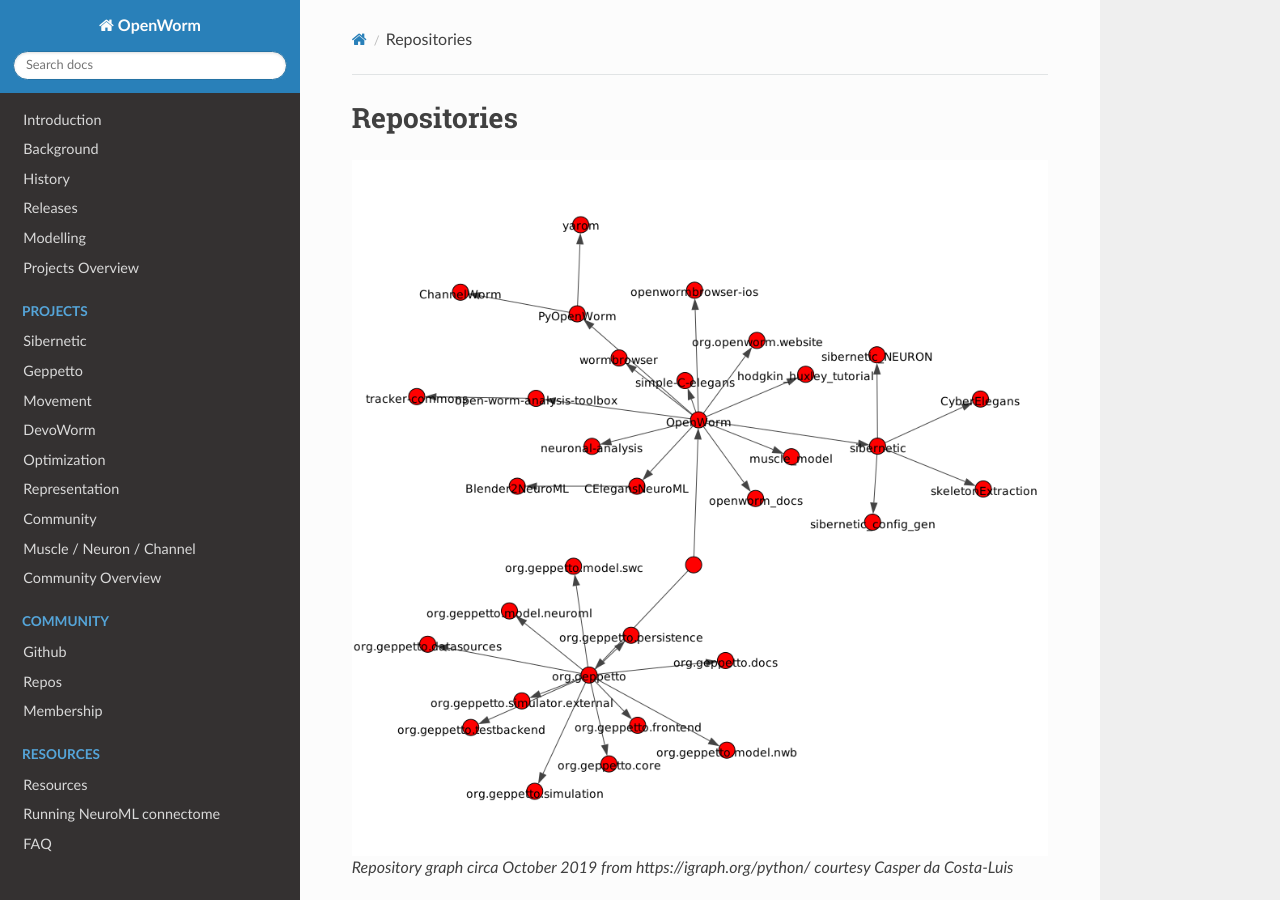
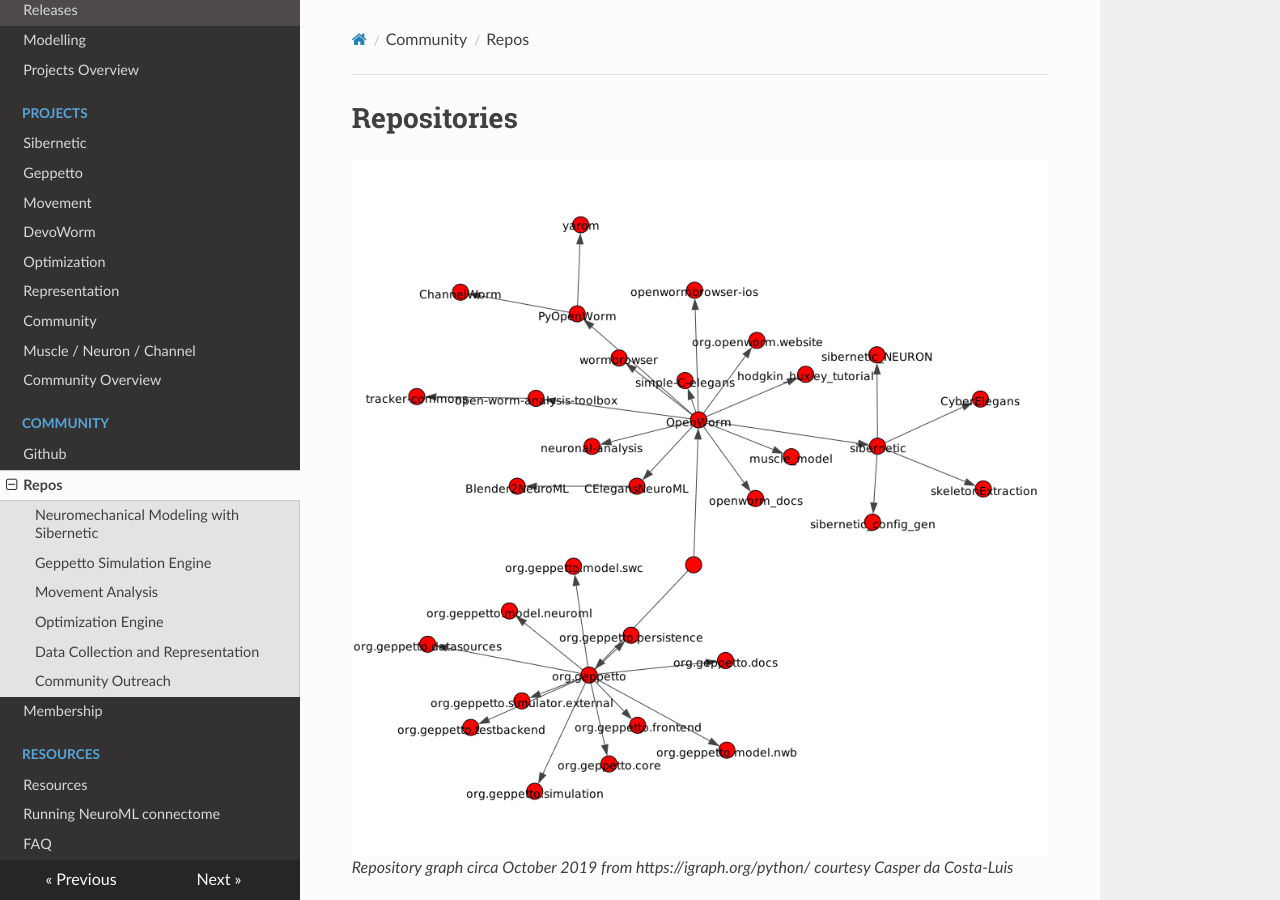
Before and after one commit to openworm/openworm_docs, an MkDocs documentation site: the page built from docs/Community/repositories.md, in a window 1280 px wide and 900 px high. Built offline with MkDocs 1.6.1, drawn with Linux system fonts in a browser that asks for light colours; nearby versions of some CDN libraries.

Commit message:
Revert "Replacing link for GSoD repos"
This reverts commit 3c6156df9260a2508f192ec3ca145055c4dc301f.

```diff
--- a/mkdocs.yml
+++ b/mkdocs.yml
@@ -19,7 +19,7 @@
   - Community Overview : community.md
   - Community:
       - Github : Community/github.md
-      - Repos : gsod19/repos.md
+      - Repos : Community/repositories.md
       - Membership : Community/membership.md
   - Resources:
       - Resources: Resources/resources.md
```
